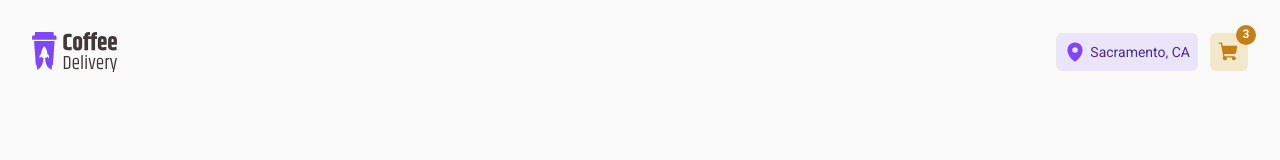
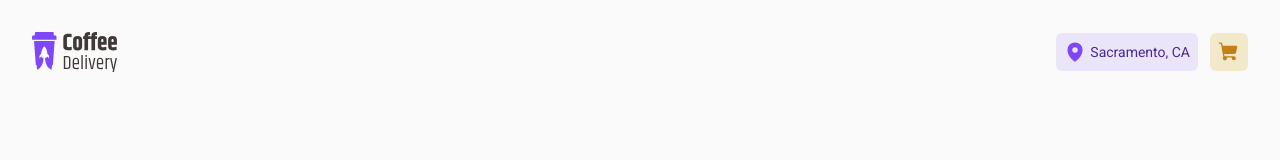
Before and after one commit to Torres-ssf/react-coffee-delivery, a React (Vite) app: page / in a window 1280 px wide. Shown: the top 160 px of the page. Built offline with nearby package versions, Linux system fonts and the light colour scheme.

Commit message:
made Header component use data from coffee context

```diff
--- a/src/components/Header/index.tsx
+++ b/src/components/Header/index.tsx
@@ -1,25 +1,39 @@
-import { HeaderContainer, LocationNavLink, ShoppingCartNavLink } from './styles'
+import {
+  HeaderContainer,
+  LocationNavLink,
+  LogoLink,
+  ShoppingCartNavLink,
+} from './styles'
 import { MapPin, ShoppingCart } from 'phosphor-react'
 
 import logo from '../../assets/logo.svg'
 import { defaultTheme } from '../../styles/themes/default'
+import { useContext } from 'react'
+import { CoffeeContext } from '../../context/CoffeeContext'
 
 export function Header() {
+  const { cart } = useContext(CoffeeContext)
+
+  const itemsCount = cart.reduce((acc, { quantity }) => acc + quantity, 0)
+
   return (
     <HeaderContainer>
-      <img src={logo} alt="App logo" />
+      <LogoLink to="/">
+        <img src={logo} alt="App logo" />
+      </LogoLink>
+
       <nav>
-        <LocationNavLink href="#">
+        <LocationNavLink to="#">
           <MapPin size={22} color={defaultTheme['purple-500']} weight="fill" />
           Sacramento, CA
         </LocationNavLink>
-        <ShoppingCartNavLink>
+        <ShoppingCartNavLink to="/checkout">
           <ShoppingCart
             size={22}
             color={defaultTheme['yellow-700']}
             weight="fill"
           />
-          <span>3</span>
+          {itemsCount > 0 && <span>{itemsCount}</span>}
         </ShoppingCartNavLink>
       </nav>
     </HeaderContainer>
--- a/src/components/Header/styles.ts
+++ b/src/components/Header/styles.ts
@@ -1,4 +1,5 @@
 import styled from 'styled-components'
+import { NavLink } from 'react-router-dom'
 
 export const HeaderContainer = styled.header`
   display: flex;
@@ -18,7 +19,13 @@ export const HeaderContainer = styled.header`
   }
 `
 
-const NavLink = styled.a`
+export const LogoLink = styled(NavLink)`
+  display: flex;
+  justify-content: center;
+  align-items: center;
+`
+
+const NavigationLink = styled(NavLink)`
   display: flex;
   align-items: center;
   justify-content: center;
@@ -30,7 +37,7 @@ const NavLink = styled.a`
   padding: 0.5rem;
 `
 
-export const LocationNavLink = styled(NavLink)`
+export const LocationNavLink = styled(NavigationLink)`
   gap: 0.25rem;
 
   font-size: 0.875rem;
@@ -39,20 +46,14 @@ export const LocationNavLink = styled(NavLink)`
   color: ${({ theme }) => theme['purple-700']};
 `
 
-export const ShoppingCartNavLink = styled(NavLink)`
+export const ShoppingCartNavLink = styled(NavigationLink)`
   position: relative;
 
   color: ${({ theme }) => theme.white};
-  font-weight: 700;
-  font-size: 0.75rem;
 
   background: ${({ theme }) => theme['yellow-300']};
 
   span {
-    display: flex;
-    justify-content: center;
-    align-items: center;
-
     position: absolute;
 
     top: -0.5rem;
@@ -62,6 +63,10 @@ export const ShoppingCartNavLink = styled(NavLink)`
     height: 1.25rem;
     border-radius: 1000px;
 
+    font-size: 0.75rem;
+    font-weight: 700;
+    text-align: center;
+
     background: ${({ theme }) => theme['yellow-700']};
   }
 `
```
